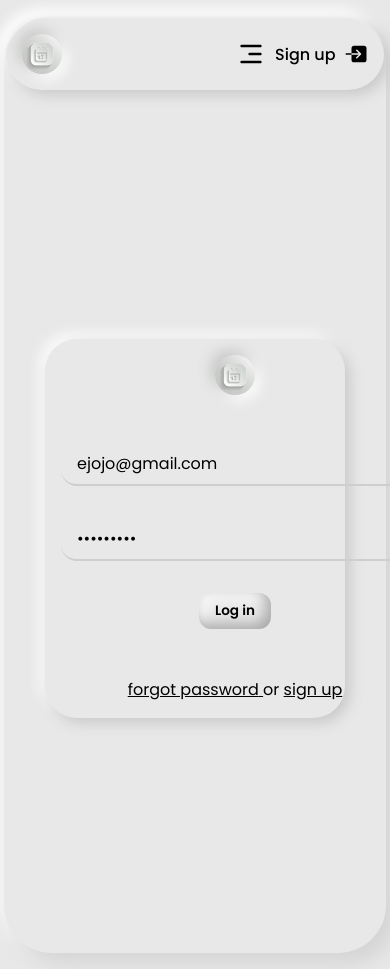
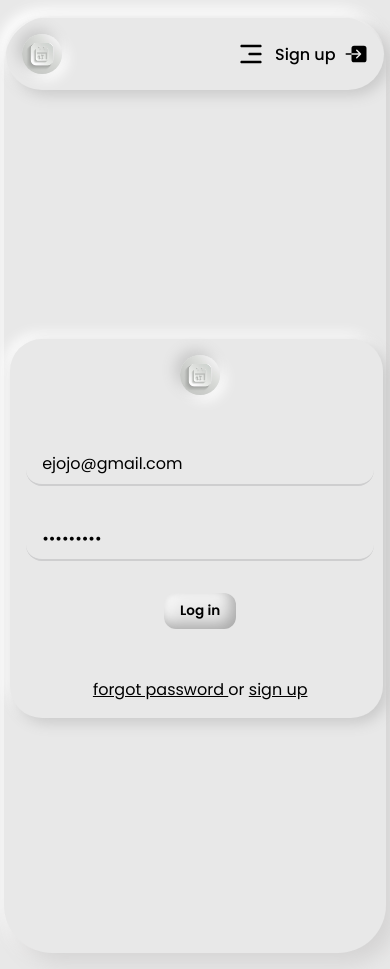
Before and after one commit to EssienJoy/planner, a React (Vite) app: page /login in a window 390 px wide. Built offline with nearby package versions, Linux system fonts and the light colour scheme; a web font is replaced by a local one.

Commit message:
fix:login responsivness

```diff
--- a/src/features/authentication/UserForm.jsx
+++ b/src/features/authentication/UserForm.jsx
@@ -66,7 +66,7 @@ function UserLoginForm() {
 export default UserLoginForm;
 
 const UserFormLayout = styled(BoxShadow)`
-	width: 300px;
+	width: 60%;
 	display: grid;
 	place-items: center;
 	gap: 3rem;
@@ -114,4 +114,11 @@ const UserFormLayout = styled(BoxShadow)`
 			align-self: center;
 		}
 	}
+
+	@media screen and (max-width: 800px) {
+		width: 70%;
+	}
+	@media screen and (max-width: 550px) {
+		width: 98%;
+	}
 `;
```
